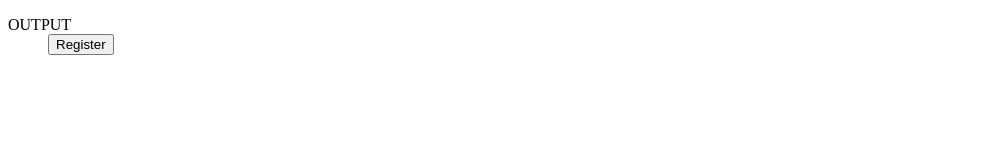
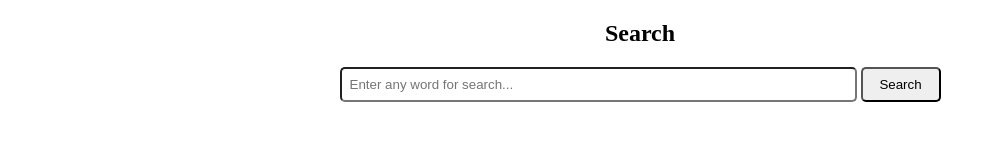
Before and after one commit to Nitishkrsahu/javascript-day-3, a plain HTML site: page public/index.html in a window 1280 px wide. Shown: the whole page, without its empty margins (0-996 px from the left). Drawn offline with Linux system fonts and the light colour scheme.

Commit message:
some changes in js

```diff
--- a/public/index.html
+++ b/public/index.html
@@ -6,11 +6,24 @@
     <title>Document</title>
     <script type="text/javascript" src="../src/index.js"></script>
 </head>
-<body onload="onloadpage()">
-    <dl>
-        <dt>OUTPUT</dt>
-        <dd><input type="button" onclick="btnfun()" id="btn"></dd>
+<style>
+    #inputBox{
+        padding: 8px;
+        border-radius: 5px;
+    }
+    #btn{
+        padding: 8px;
+        width: 80px;
+        border-radius: 5px;
+    }
+
+</style>
+<body align="center">
+    <h2>Search</h2>
+    <form action="result.html" method="get">
+        <input type="text" name="data" size="60" id="inputBox" placeholder="Enter any word for search..." required>
+        <button id="btn" onclick="btnfun()">Search</button>
         <p></p>
-    </dl>
+    </form>
 </body>
 </html>
--- a/src/index.js
+++ b/src/index.js
@@ -3,11 +3,14 @@ function onloadpage(){
     document.getElementById("btn").value = "Register";
 }
 function btnfun(){
-    var x = confirm("Record will Deleted \nAre you sure ?.");
-    if(true == x){
-        document.querySelector("p").innerHTML = "Record Deleted successfully!!"
-    }
-    else{
-        document.querySelector("p").innerHTML = "You Canceled!!";
-    }
+   var x = prompt("Enter any word.");
+   if(x == ""){
+    document.querySelector("p").innerHTML = "Please Enter Any Input !";
+   }
+   else if(x == null){
+    document.querySelector("p").innerHTML = "You Cancel!"
+   }
+   else{
+    document.querySelector("p")
+   }
 }
```
Also changed, not shown: public/result.html (added, +11 -0 lines).
